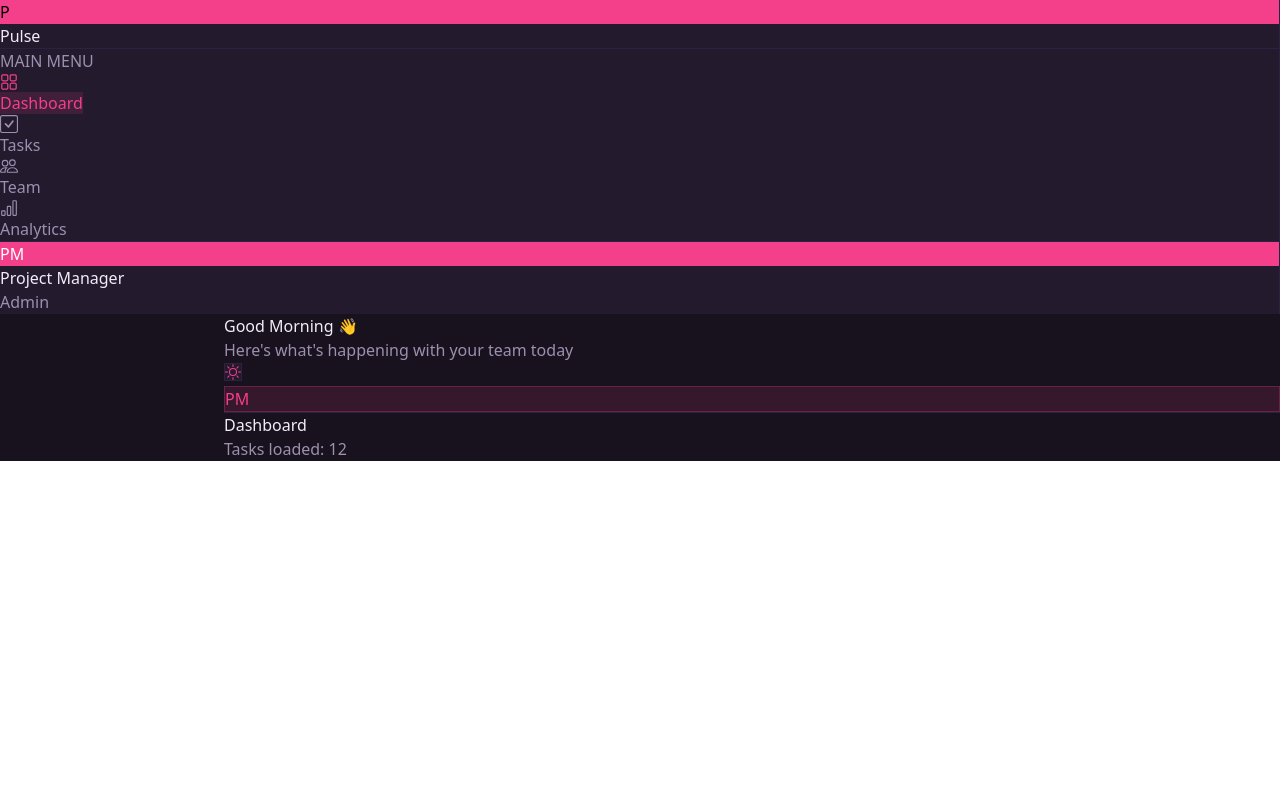
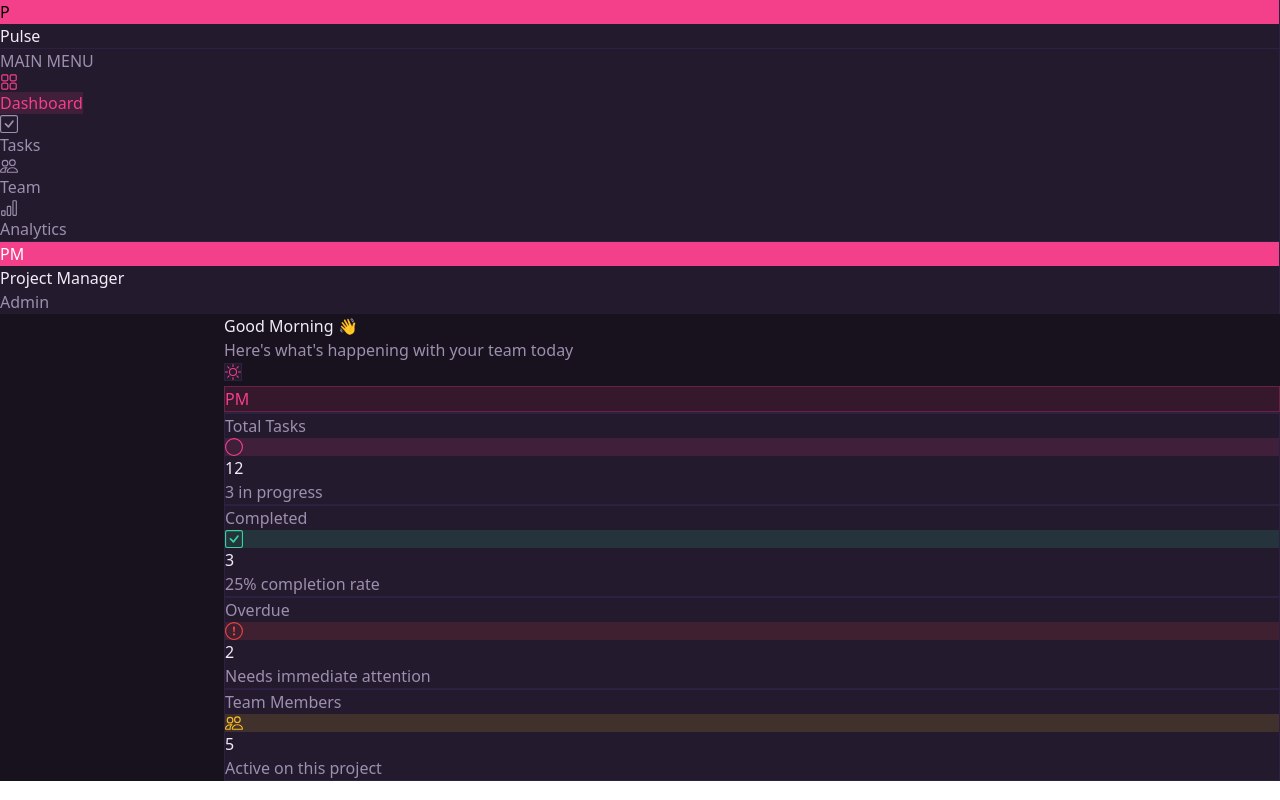
Before and after one commit to munibah1707-cpu/pulse-dashboard, a React (Vite) app: page / in a window 1280 px wide. Built offline with nearby package versions, Linux system fonts and the light colour scheme.

Commit message:
stat cards with live data from TaskContext

```diff
--- /dev/null
+++ b/src/components/StatCard.jsx
@@ -0,0 +1,35 @@
+import { useTheme } from '../context/ThemeContext'
+
+export default function StatCard({ title, value, subtitle, icon, accentColor }) {
+  const { isDark } = useTheme()
+
+  return (
+    <div className="rounded-xl p-5 flex flex-col gap-3 transition-all duration-200"
+      style={{
+        background: isDark ? '#231A2E' : '#FFFFFF',
+        border: `1px solid ${isDark ? '#2E2040' : '#E8DFF5'}`,
+      }}>
+
+      {/* Top row — title and icon */}
+      <div className="flex items-center justify-between">
+        <p className="text-sm font-medium" style={{ color: isDark ? '#9D8FAE' : '#6B5B80' }}>
+          {title}
+        </p>
+        <div className="w-9 h-9 rounded-lg flex items-center justify-center"
+          style={{ background: `${accentColor}22`, color: accentColor }}>
+          {icon}
+        </div>
+      </div>
+
+      {/* Value */}
+      <p className="text-3xl font-bold" style={{ color: isDark ? '#F1EDF7' : '#18121E' }}>
+        {value}
+      </p>
+
+      {/* Subtitle */}
+      <p className="text-xs" style={{ color: isDark ? '#9D8FAE' : '#6B5B80' }}>
+        {subtitle}
+      </p>
+    </div>
+  )
+}
--- a/src/pages/Dashboard.jsx
+++ b/src/pages/Dashboard.jsx
@@ -1,12 +1,52 @@
 import { useTasks } from '../context/TaskContext'
+import { teamMembers } from '../data/mockData'
+import StatCard from '../components/StatCard'
+import { BsCheckSquare, BsCircle, BsExclamationCircle, BsPeople } from 'react-icons/bs'
 
 export default function Dashboard() {
   const { tasks } = useTasks()
 
+  const totalTasks = tasks.length
+  const completedTasks = tasks.filter(t => t.status === 'done').length
+  const overdueTasks = tasks.filter(t => t.status === 'overdue').length
+  const inProgressTasks = tasks.filter(t => t.status === 'inprogress').length
+  const completionRate = totalTasks > 0 ? Math.round((completedTasks / totalTasks) * 100) : 0
+
   return (
-    <div>
-      <h2 className="text-2xl font-semibold mb-4" style={{ color: '#F1EDF7' }}>Dashboard</h2>
-      <p style={{ color: '#9D8FAE' }}>Tasks loaded: {tasks.length}</p>
+    <div className="flex flex-col gap-6">
+
+      {/* Stat Cards */}
+      <div className="grid grid-cols-2 gap-4" style={{ gridTemplateColumns: 'repeat(4, 1fr)' }}>
+        <StatCard
+          title="Total Tasks"
+          value={totalTasks}
+          subtitle={`${inProgressTasks} in progress`}
+          icon={<BsCircle size={18} />}
+          accentColor="#F43F8A"
+        />
+        <StatCard
+          title="Completed"
+          value={completedTasks}
+          subtitle={`${completionRate}% completion rate`}
+          icon={<BsCheckSquare size={18} />}
+          accentColor="#34D399"
+        />
+        <StatCard
+          title="Overdue"
+          value={overdueTasks}
+          subtitle="Needs immediate attention"
+          icon={<BsExclamationCircle size={18} />}
+          accentColor="#EF4444"
+        />
+        <StatCard
+          title="Team Members"
+          value={teamMembers.length}
+          subtitle="Active on this project"
+          icon={<BsPeople size={18} />}
+          accentColor="#FBBF24"
+        />
+      </div>
+
     </div>
   )
 }
```
